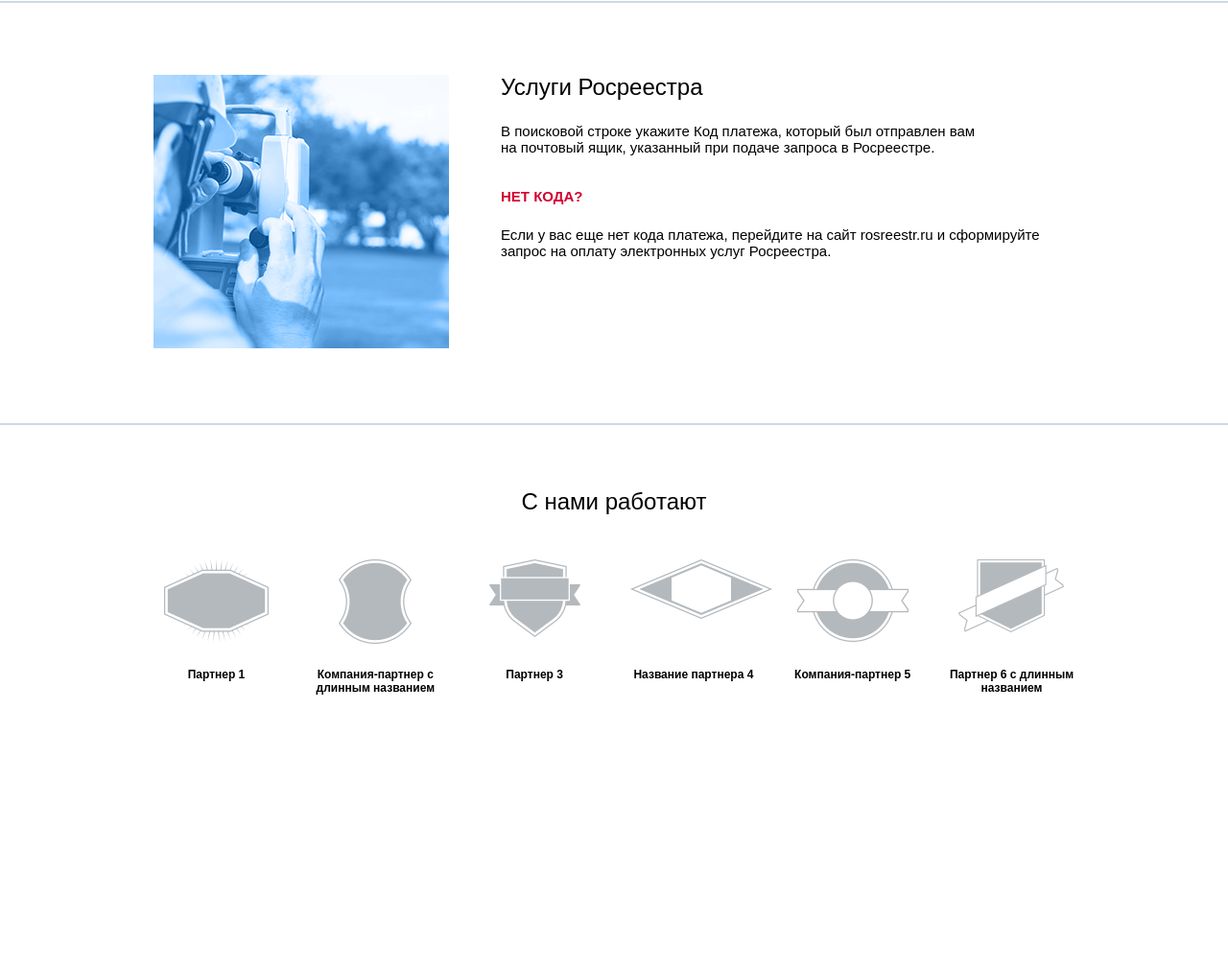
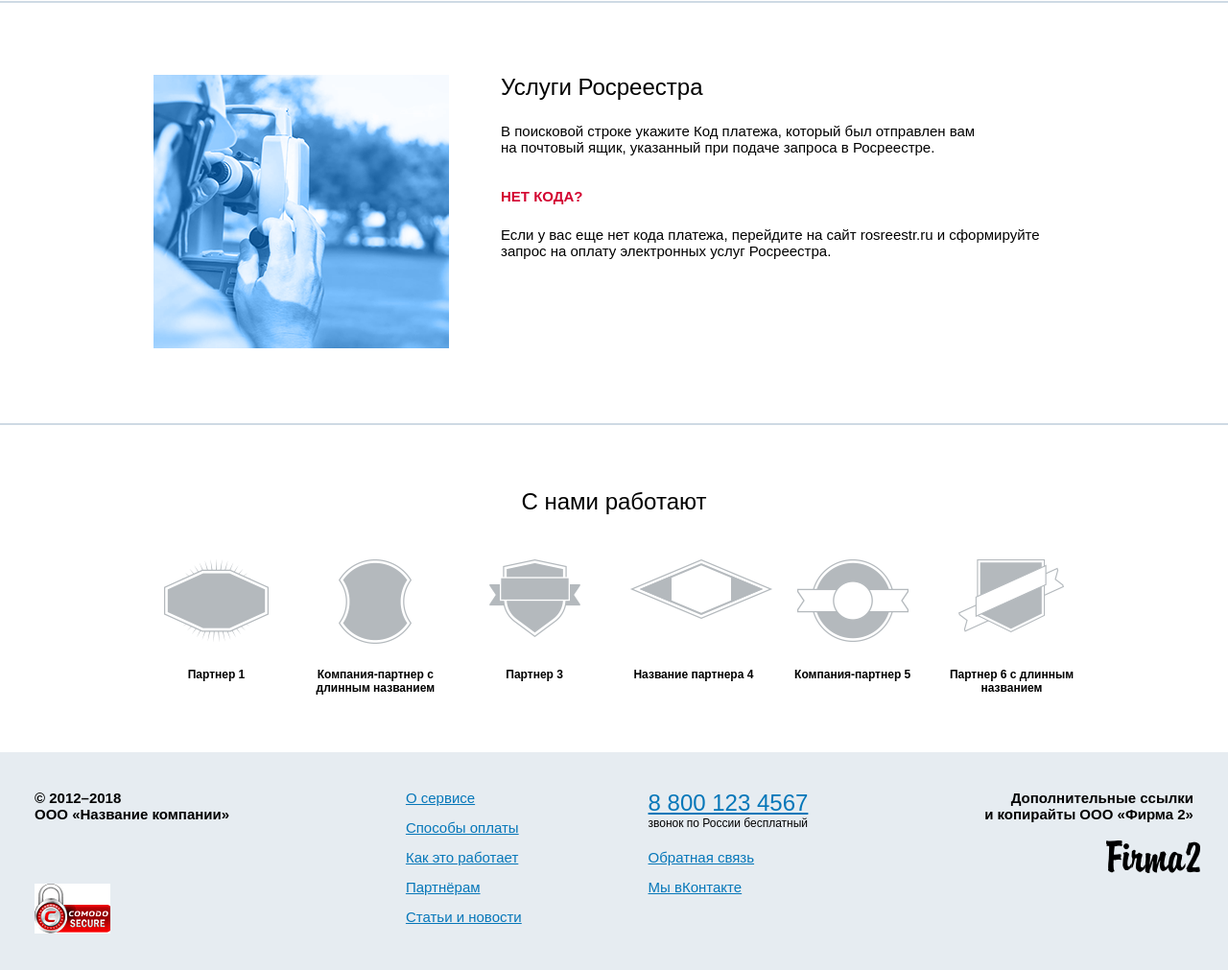
Before and after one commit to AlexeyStrekozov/thissitetitle, a plain HTML site: page index.html in a window 1280 px wide. Shown: the part 1977-2988 px from the top of the page at 96% size. Before the commit the page ends 2761 px from the top, so only its background shows below. Drawn offline with Linux system fonts and the light colour scheme; a web font is replaced by a local one.

Commit message:
Сделал Desktop версию без JS
Signed-off-by: unknown <alstrekozov@STD4.arteast.local>

```diff
--- a/index.html
+++ b/index.html
@@ -163,8 +163,43 @@
           </div>
         </div>
     </section>
-    <footer>
-
+    <footer class="footer">
+        <div class="row footer-wrap ">
+            <div class="footer-about">
+                <div class="footer-about__text">
+                       <div>© 2012–2018</div>
+                        ООО «Название компании»
+                </div>
+                <div class="footer-about__logo">
+                    <img src="/img/footerimg1.png" alt="">
+                </div>
+            </div>
+            <div class="footer-nav">
+                <ul>
+                    <li><a href="#">О сервисе</a></li>
+                    <li><a href="#">Способы оплаты</a></li>
+                    <li><a href="#">Как это работает</a></li>
+                    <li><a href="#">Партнёрам</a></li>
+                    <li><a href="#">Cтатьи и новости</a></li>
+                </ul>
+            </div>
+            <div class="footer-phone">
+                <a class="footer-phone__number" href="tel:88001234567">8 800 123 4567</a><br>
+                звонок по России бесплатный
+                    <ul>
+                        <li><a href="#">Обратная связь</a></li>
+                        <li><a href="#">Мы вКонтакте</a></li>
+                    </ul>
+            </div>
+            <div class="footer-about footer-about__right">
+                <div class="footer-about__text footer-about__right">
+                        Дополнительные ссылки <br>и копирайты ООО «Фирма 2»
+                </div>
+                <div class="footer-about__logo footer-about__right__img">
+                    <img src="/img/footerimg2.png" alt="">
+                </div>
+            </div>
+        </div>
     </footer>
 </body>
 </html>
--- /dev/null
+++ b/sass/_footer.sass
@@ -0,0 +1,37 @@
+.footer
+    background-color: #e6ecf1
+    padding: 39px 36px
+    &-wrap
+        justify-content: space-between
+    ul
+        li
+            position: relative
+            font-family: 'PT Sans Caption', sans-serif
+            font-size: 15px
+            list-style: none
+            padding-bottom: 14px
+    a
+        color: #0677b9
+        text-decoration: underline
+    &-about
+        &__text
+             font-size: 15px
+             font-family: 'PT Sans Caption', sans-serif
+             font-weight: bold
+        &__logo
+            margin-top: 64px
+        &__right
+            text-align: right
+            &__img
+                margin-top: 19px
+                margin-right: -7px
+    &-phone
+        font-family: 'PT Sans Caption', sans-serif
+        font-size: 12px
+        margin-left: -52px
+        &__number
+            font-size: 24px
+        ul
+            margin-top: 20px
+            li
+                margin-left: 0
--- a/sass/main.sass
+++ b/sass/main.sass
@@ -3,3 +3,4 @@
 @import 'search'
 @import 'payment'
 @import 'partners'
+@import 'footer'
```
Also changed, not shown: css/main.css, img/footerimg1.png (added), img/footerimg2.png (added), 1 other file.
